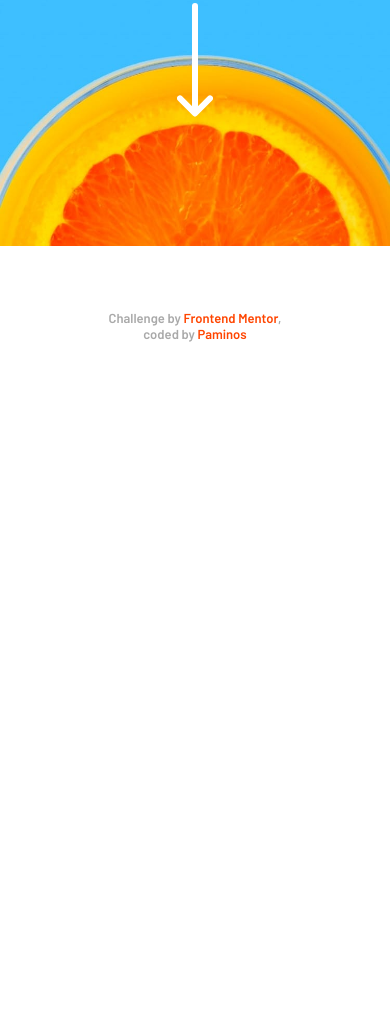
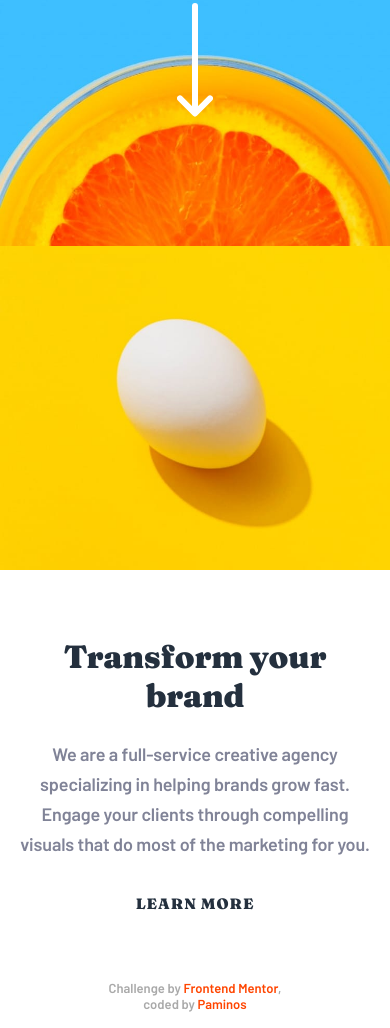
Before and after one commit to epalex/sunnyside-agency-landing-page, a plain HTML site: page index.html in a window 390 px wide. Shown: the part 294-1322 px from the top of the page. Before the commit the page ends 844 px from the top, so only its background shows below. Drawn offline with Linux system fonts and the light colour scheme.

Commit message:
mobile view, 2 pages

```diff
--- a/index.html
+++ b/index.html
@@ -35,6 +35,18 @@
 
         <main>
 
+            <section class="transform">
+                <figure>
+                    <img src="./images/mobile/image-transform.jpg" alt="image-transform" class="image-transform">
+                </figure>
+                <section class="transform-brand">
+                    <h2>Transform your brand</h2>
+                    <p>We are a full-service creative agency specializing in helping brands grow fast.
+  Engage your clients through compelling visuals that do most of the marketing for you.</p>
+                    <a href="#">LEARN MORE</a>
+                </section>
+            </section>
+
         </main>
 
         <footer>
--- a/styles.css
+++ b/styles.css
@@ -41,7 +41,56 @@ h1 {
   justify-content: center;
 }
 
+.image-transform {
+  width: 100%;
+  height: 100%;
+}
 
+.transform-brand {
+  margin-top: 64px;
+  margin-bottom: 64px;
+}
+
+.transform-brand h2 {
+  color: #24303e;
+  font-family: "Fraunces", serif;
+  font-style: normal;
+  font-weight: 900;
+  font-size: 32px;
+  line-height: 39px;
+  letter-spacing: -0.23px;
+  margin: 0 auto;
+  max-width: 80%;
+  margin-bottom: 24px;
+  text-align: center;
+}
+
+.transform-brand p {
+  color: #808397;
+  font-style: normal;
+  font-weight: 600;
+  font-size: 18px;
+  line-height: 30px;
+  letter-spacing: -0.13px;
+  margin-bottom: 32px;
+  margin: 0 auto;
+  max-width: 90%;
+  text-align: center;
+}
+
+.transform-brand a {
+  display: block;
+  color: #24303e;
+  font-family: "Fraunces", serif;
+  font-style: normal;
+  font-weight: 900;
+  font-size: 15px;
+  line-height: 25px;
+  letter-spacing: 1px;
+  text-align: center;
+  margin-top: 32px;
+  text-decoration: none;
+}
 
 footer a {
   text-decoration: none;
```
Also changed, not shown: 1 other file.
